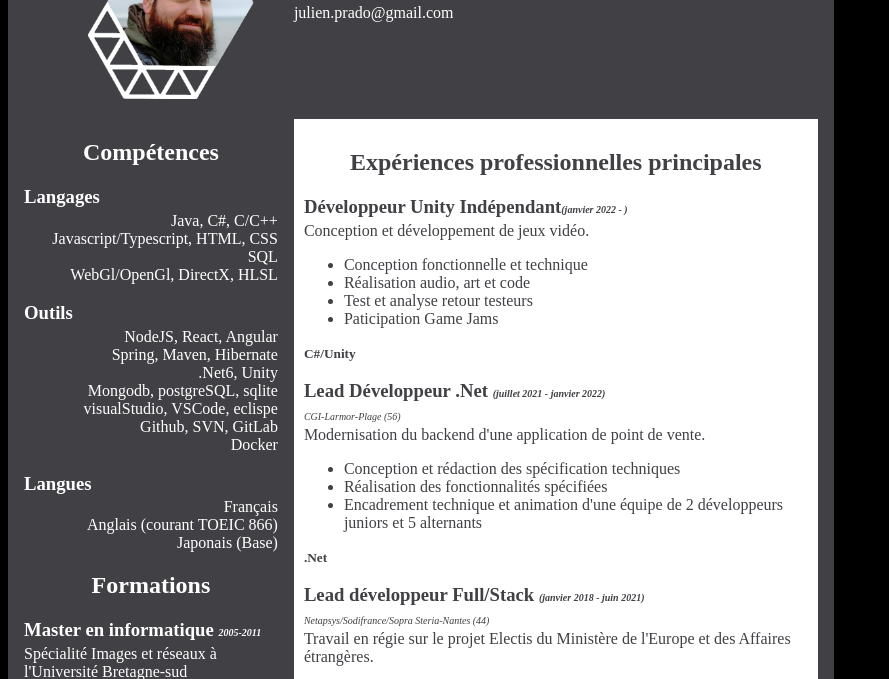
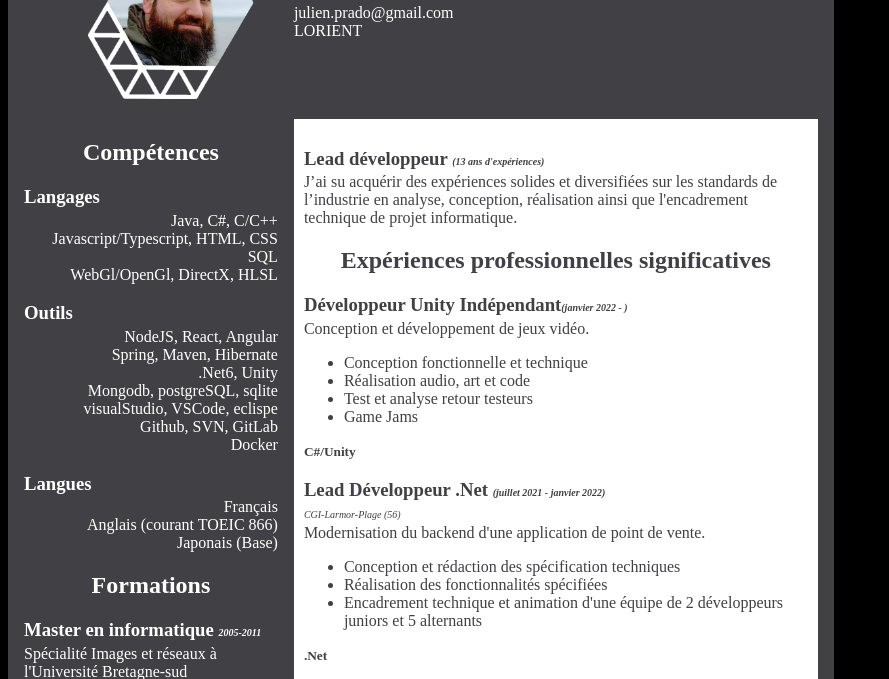
Before and after one commit to julien-prado/julien-prado.github.io, a plain HTML site: page index.html in a window 1280 px wide. Shown: the part 85-764 px from the top of the page, without its empty margins (0-889 px from the left). Drawn offline with Linux system fonts and the light colour scheme.

Commit message:
Update index.html

```diff
--- a/index.html
+++ b/index.html
@@ -83,6 +83,7 @@
       <h1>PRADO Julien</h1>
       <p>
         julien.prado@gmail.com<br>
+        LORIENT
       </p>
     </header>
     <aside>
@@ -133,7 +134,14 @@
       </article>
     </aside>
     <section class="main">
-      <h2 style="text-align: center;">Expériences professionnelles principales</h2>
+      <article>
+        <h1>Lead développeur <span class="subDate">(13 ans d'expériences)</span></h1>
+        <p>
+          J’ai su acquérir des expériences solides et diversifiées sur les standards de l’industrie en analyse,
+          conception, réalisation ainsi que l'encadrement technique de projet informatique.
+        </p>
+      </article>
+      <h2 style="text-align: center;">Expériences professionnelles significatives</h2>
       <article>
         <h1>Développeur Unity Indépendant<span class="subDate">(janvier 2022 - )</span></h1>
         <p>
@@ -142,7 +150,7 @@
           <li>Conception fonctionnelle et technique</li>
           <li>Réalisation audio, art et code</li>
           <li>Test et analyse retour testeurs</li>
-          <li>Paticipation Game Jams</li>
+          <li>Game Jams</li>
         </ul>
         <span class="subSkill">C#/Unity</span>
 
```
